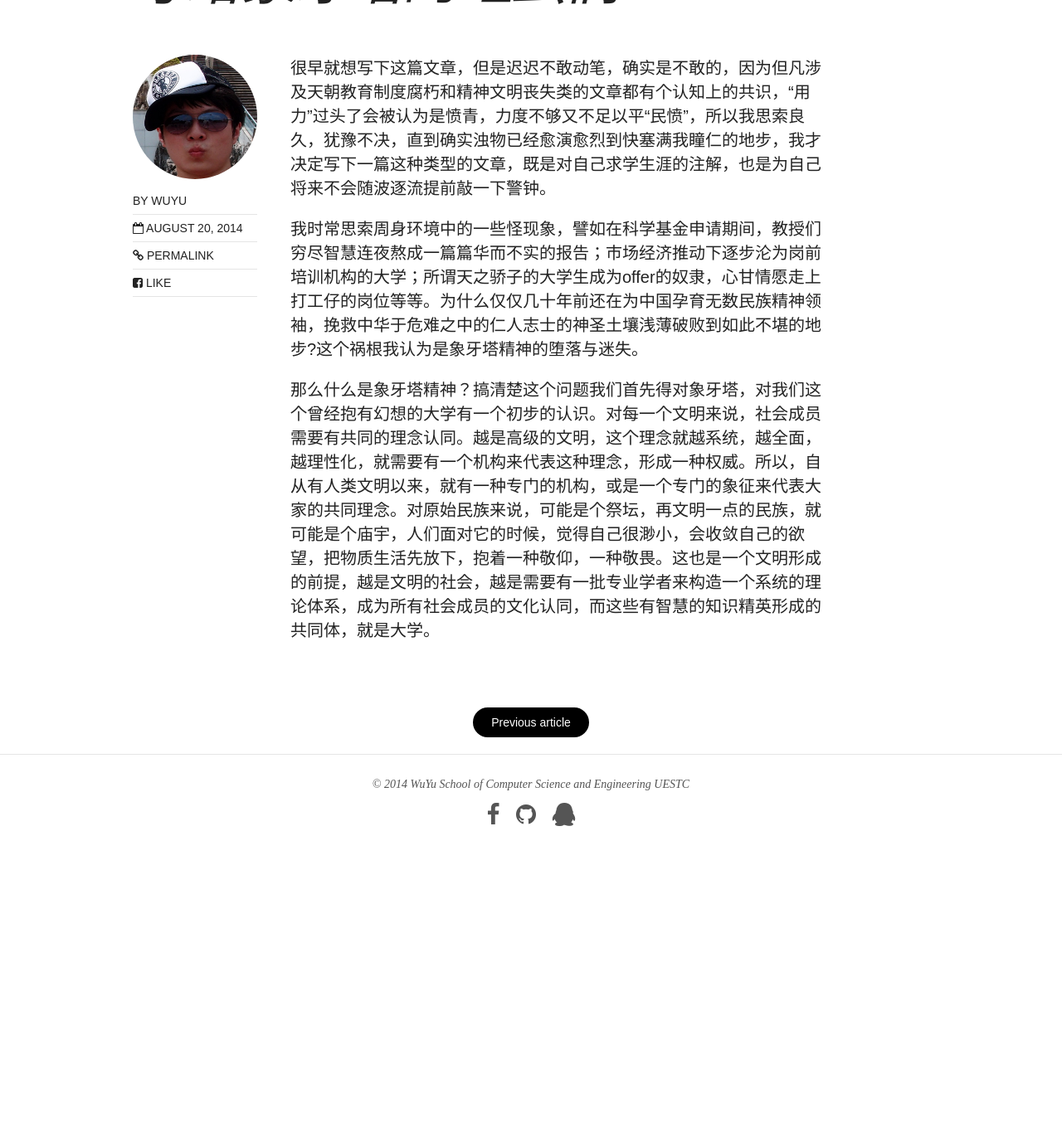
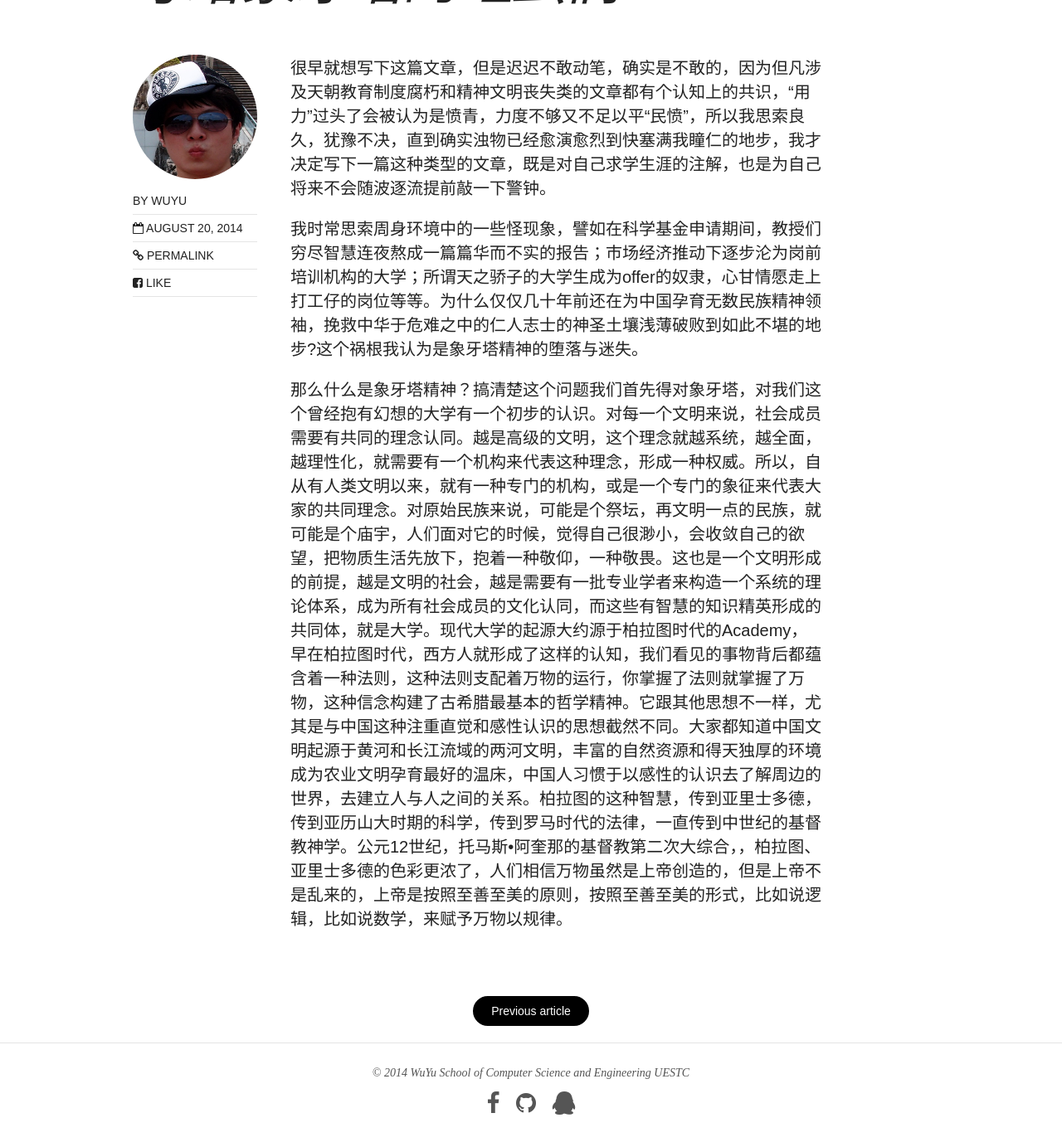
Before and after one commit to wuyu201321060203/wuyu201321060203.github.io, a Jekyll site: the page built from _posts/2014-08-20-dd.md, in a window 1280 px wide and 1400 px high, scrolled down 801 px. Shown: the top 1383 px of the window at 83% size. Built offline with Jekyll 4.4.1, drawn with Linux system fonts in a browser that asks for light colours; nearby versions of some CDN libraries; before the commit the page ends 1853 px from its top, so only the background shows below that.

Commit message:
Published with https://stackedit.io/

```diff
--- a/_posts/2014-08-20-dd.md
+++ b/_posts/2014-08-20-dd.md
@@ -17,4 +17,4 @@
 我时常思索周身环境中的一些怪现象，譬如在科学基金申请期间，教授们穷尽智慧连夜熬成一篇篇华而不实的报告；市场经济推动下逐步沦为岗前培训机构的大学；所谓天之骄子的大学生成为offer的奴隶，心甘情愿走上打工仔的岗位等等。为什么仅仅几十年前还在为中国孕育无数民族精神领袖，挽救中华于危难之中的仁人志士的神圣土壤浅薄破败到如此不堪的地步?这个祸根我认为是象牙塔精神的堕落与迷失。
 
 
-那么什么是象牙塔精神？搞清楚这个问题我们首先得对象牙塔，对我们这个曾经抱有幻想的大学有一个初步的认识。对每一个文明来说，社会成员需要有共同的理念认同。越是高级的文明，这个理念就越系统，越全面，越理性化，就需要有一个机构来代表这种理念，形成一种权威。所以，自从有人类文明以来，就有一种专门的机构，或是一个专门的象征来代表大家的共同理念。对原始民族来说，可能是个祭坛，再文明一点的民族，就可能是个庙宇，人们面对它的时候，觉得自己很渺小，会收敛自己的欲望，把物质生活先放下，抱着一种敬仰，一种敬畏。这也是一个文明形成的前提，越是文明的社会，越是需要有一批专业学者来构造一个系统的理论体系，成为所有社会成员的文化认同，而这些有智慧的知识精英形成的共同体，就是大学。
+那么什么是象牙塔精神？搞清楚这个问题我们首先得对象牙塔，对我们这个曾经抱有幻想的大学有一个初步的认识。对每一个文明来说，社会成员需要有共同的理念认同。越是高级的文明，这个理念就越系统，越全面，越理性化，就需要有一个机构来代表这种理念，形成一种权威。所以，自从有人类文明以来，就有一种专门的机构，或是一个专门的象征来代表大家的共同理念。对原始民族来说，可能是个祭坛，再文明一点的民族，就可能是个庙宇，人们面对它的时候，觉得自己很渺小，会收敛自己的欲望，把物质生活先放下，抱着一种敬仰，一种敬畏。这也是一个文明形成的前提，越是文明的社会，越是需要有一批专业学者来构造一个系统的理论体系，成为所有社会成员的文化认同，而这些有智慧的知识精英形成的共同体，就是大学。现代大学的起源大约源于柏拉图时代的Academy，早在柏拉图时代，西方人就形成了这样的认知，我们看见的事物背后都蕴含着一种法则，这种法则支配着万物的运行，你掌握了法则就掌握了万物，这种信念构建了古希腊最基本的哲学精神。它跟其他思想不一样，尤其是与中国这种注重直觉和感性认识的思想截然不同。大家都知道中国文明起源于黄河和长江流域的两河文明，丰富的自然资源和得天独厚的环境成为农业文明孕育最好的温床，中国人习惯于以感性的认识去了解周边的世界，去建立人与人之间的关系。柏拉图的这种智慧，传到亚里士多德，传到亚历山大时期的科学，传到罗马时代的法律，一直传到中世纪的基督教神学。公元12世纪，托马斯•阿奎那的基督教第二次大综合，，柏拉图、亚里士多德的色彩更浓了，人们相信万物虽然是上帝创造的，但是上帝不是乱来的，上帝是按照至善至美的原则，按照至善至美的形式，比如说逻辑，比如说数学，来赋予万物以规律。
```
